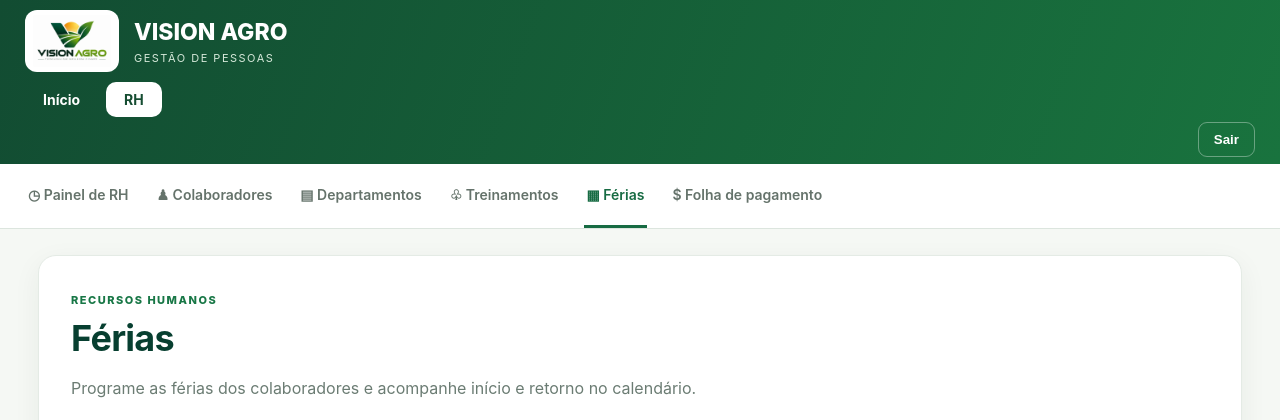
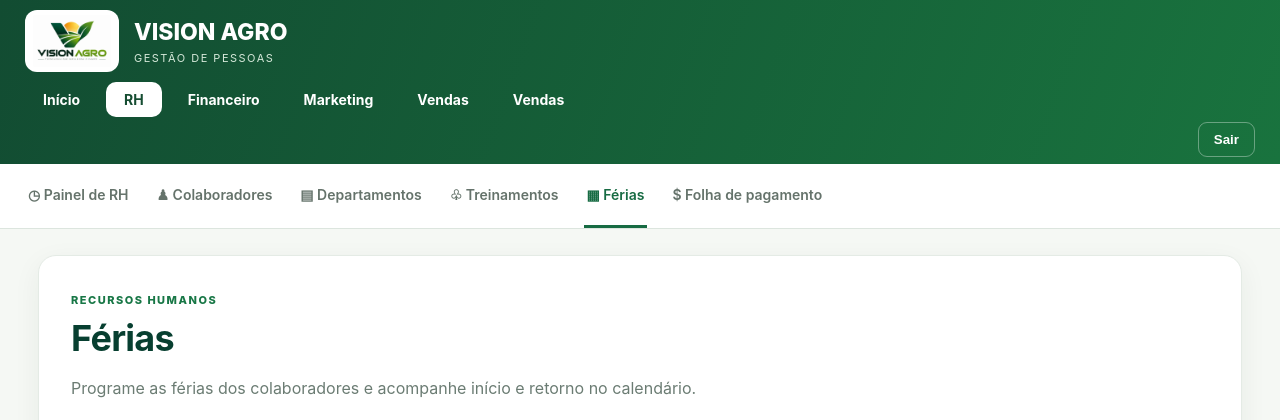
Before and after one commit to BrigidoM95/Vision_Agro-rh, a Node server app: template src/views/rh/ferias.ejs in a window 1280 px wide. Shown: the top 420 px of the page. Run offline with Node 20, Linux system fonts and the light colour scheme; the template is opened without the code that fills it, so the values that code supplies are empty.

Commit message:
Conexão com outras areas

```diff
--- a/src/views/partials/sidebar.ejs
+++ b/src/views/partials/sidebar.ejs
@@ -9,6 +9,11 @@
     <nav class="main-navigation" aria-label="Navegação principal">
         <a href="/" class="main-nav-link">Início</a>
         <a href="/rh" class="main-nav-link active" aria-current="page">RH</a>
+        <a href="https://visionagrofinanceiro.vercel.app/" class="main-nav-link">Financeiro</a>
+        <a href="https://vision-agro-marketing.vercel.app/" class="main-nav-link">Marketing</a>
+        <a href="https://visionadro.vercel.app/" class="main-nav-link">Vendas</a>
+        <a href="https://visionagroclientes.vercel.app/" class="main-nav-link">Vendas</a>
+
     </nav>
     <form class="logout-form" action="/logout" method="POST">
         <button type="submit" class="logout-button">Sair</button>
```
